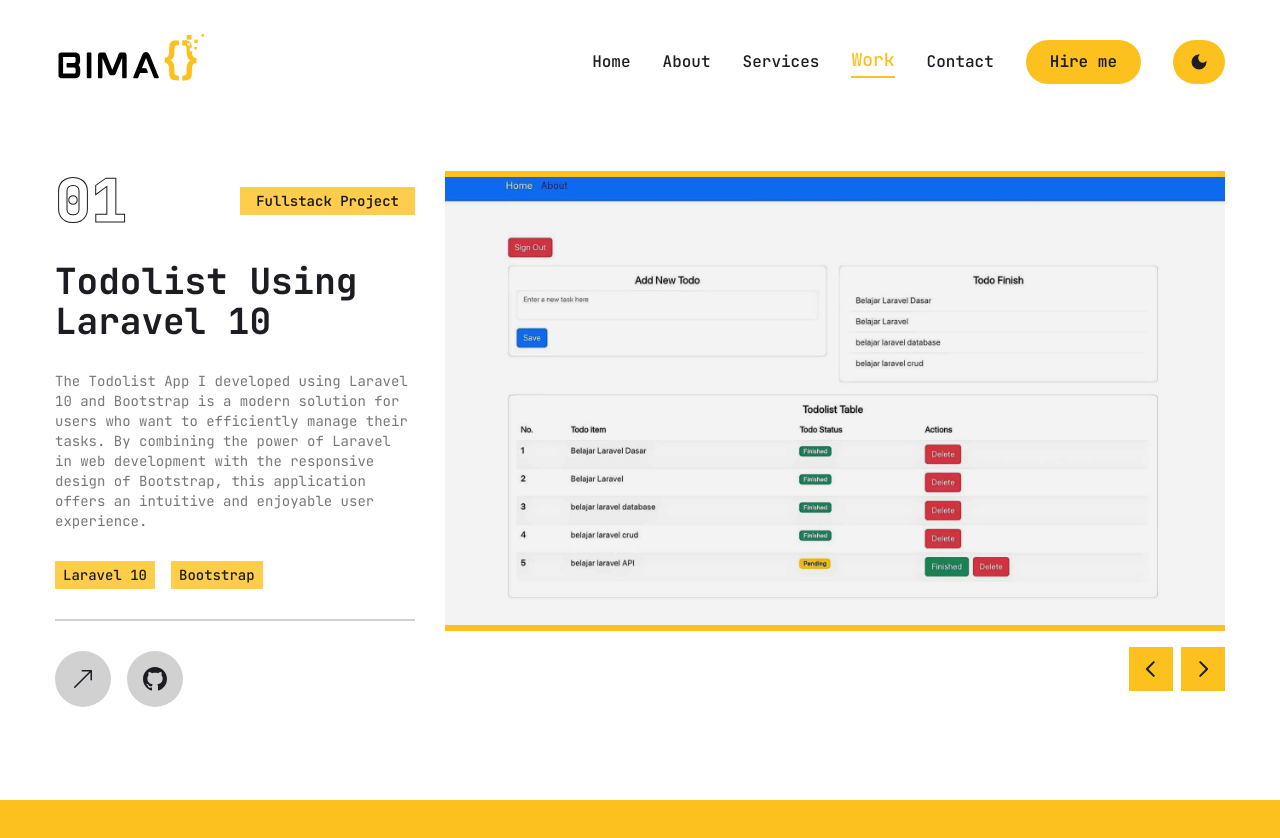
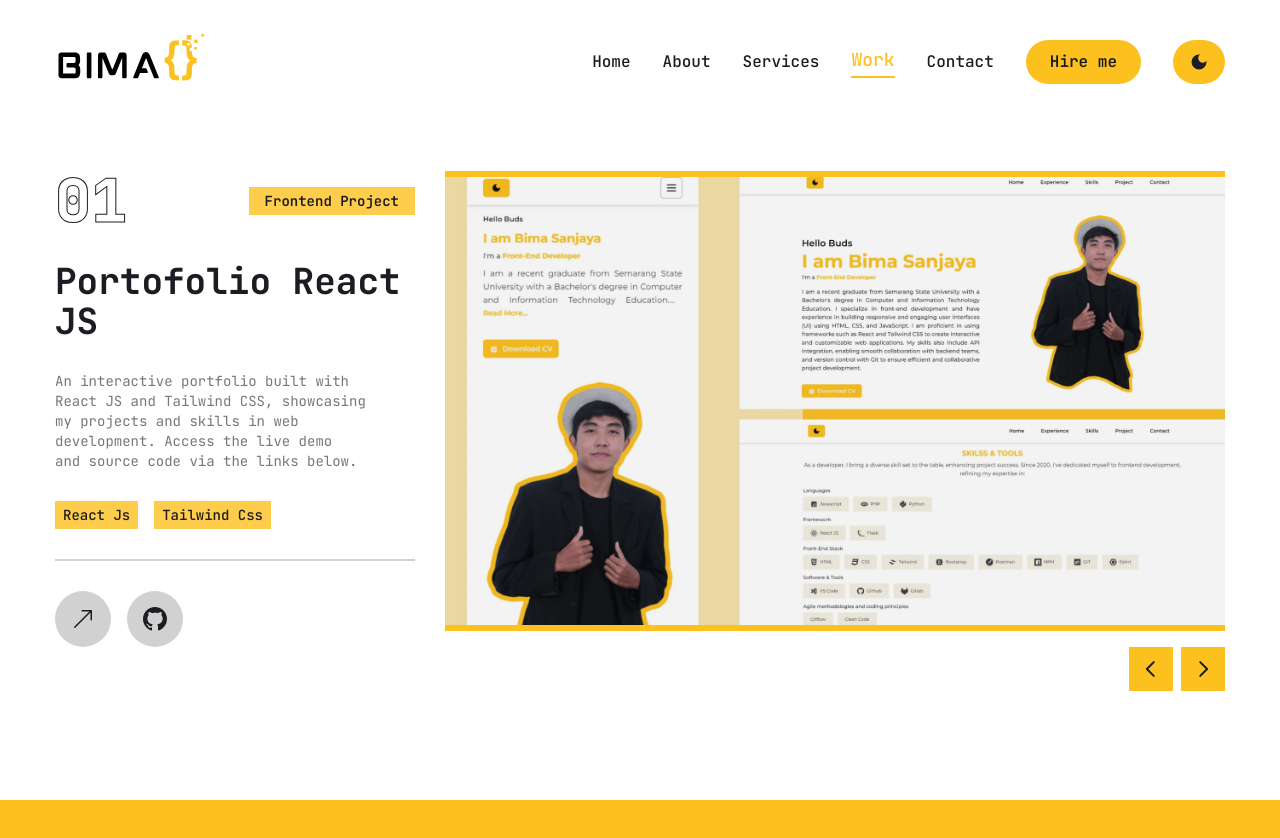
Before and after one commit to Bimasanjaya0704/next-portofolio, a Next.js app: page /work in a window 1280 px wide. Shown: the top 838 px of the page. Built offline with nearby package versions, Linux system fonts and the light colour scheme.

Commit message:
add project at work page

```diff
--- a/app/about/page.tsx
+++ b/app/about/page.tsx
@@ -207,7 +207,7 @@ const About = () => {
                 <h3 className="text-2xl md:text-4xl font-bold">
                   {experience.title}
                 </h3>
-                <p className="max-w-[600px] text-primary/80 dark:text-white/60 mx-auto text-sm md:text-balance  lg:text-left text-center lg:text-left lg:mx-0">
+                <p className="max-w-[600px] text-primary/80 dark:text-white/60 mx-auto text-sm md:text-balance  lg:textleft text-center lg:mx-0">
                   {experience.description}
                 </p>
                 <ScrollArea className="h-[400px]">
@@ -244,7 +244,7 @@ const About = () => {
                 <h3 className="text-2xl md:text-4xl font-bold">
                   {education.title}
                 </h3>
-                <p className="max-w-[600px] text-primary/80 dark:text-white/60 mx-auto text-sm md:text-balance text-center lg:text-left lg:mx-0">
+                <p className="max-w-[600px] text-primary/80 dark:text-white/60 mx-auto text-sm md:text-balance text-center lg:mx-0">
                   {education.description}
                 </p>
                 <ScrollArea className="h-[400px]">
@@ -280,7 +280,7 @@ const About = () => {
                   <h3 className="text-2xl md:text-4xl font-bold">
                     {skills.title}
                   </h3>
-                  <p className="max-w-[600px] text-primary/80 dark:text-white/60 mx-auto text-sm md:text-balance text-center lg:text-left lg:mx-0">
+                  <p className="max-w-[600px] text-primary/80 dark:text-white/60 mx-auto text-sm md:text-balance text-center lg:mx-0">
                     {skills.description}
                   </p>
                 </div>
@@ -329,7 +329,7 @@ const About = () => {
                 <h3 className="text-2xl md:text-4xl font-bold">
                   {about.title}
                 </h3>
-                <p className="max-w-[600px] text-primary/80 dark:text-white/60 mx-auto text-sm md:text-balance text-center lg:text-left lg:mx-0">
+                <p className="max-w-[600px] text-primary/80 dark:text-white/60 mx-auto text-sm md:text-balance text-center lg:mx-0">
                   {about.description}
                 </p>
                 <ul className="grid grid-cols-1 gap-6 w-full mx-auto lg:grid-cols-2 lg:max-w-full">
--- a/components/Stats.tsx
+++ b/components/Stats.tsx
@@ -7,7 +7,7 @@ const stats = [
     text: "Years of experience",
   },
   {
-    num: 7,
+    num: 11,
     text: "Projects completed",
   },
   {
--- a/components/WorkPage.tsx
+++ b/components/WorkPage.tsx
@@ -22,12 +22,32 @@ import prakalightImage from "@/public/assets/work/praka.webp";
 import wawasanImage from "@/public/assets/work/wawasan.webp";
 import rppImage from "@/public/assets/work/rpp.webp"; //
 import juraganImage from "@/public/assets/work/juragan.webp";
+import portoImage from "@/public/assets/work/porto.webp";
 import WorkSlideBtn from "@/components/WorkSlideBtn";
 import { motion } from "framer-motion";
 
 const projects = [
   {
     num: "01",
+    category: "Frontend",
+    title: "Portofolio React JS",
+    description:
+      "An interactive portfolio built with React JS and Tailwind CSS, showcasing my projects and skills in web development. Access the live demo and source code via the links below.",
+    image: portoImage,
+    live: "https://portofolio-bimasanjaya.netlify.app/",
+    github:
+      "hhttps://github.com/Bimasanjaya0704/Portofolio-Web-using-React-and-Tailwind-v3",
+    stack: [
+      {
+        name: "React Js",
+      },
+      {
+        name: "Tailwind Css",
+      },
+    ],
+  },
+  {
+    num: "02",
     category: "Fullstack",
     title: "Todolist using Laravel 10",
     description:
@@ -44,8 +64,9 @@ const projects = [
       },
     ],
   },
+
   {
-    num: "02",
+    num: "03",
     category: "Frontend",
     title: "Lesyuk",
     description:
@@ -63,7 +84,7 @@ const projects = [
     ],
   },
   {
-    num: "03",
+    num: "04",
     category: "Fullstack",
     title: "Meeting Schedular",
     description:
@@ -82,7 +103,7 @@ const projects = [
     ],
   },
   {
-    num: "04",
+    num: "05",
     category: "Fullstack",
     title: "RingkasAJA",
     description:
@@ -100,7 +121,7 @@ const projects = [
     ],
   },
   {
-    num: "05",
+    num: "06",
     category: "Mobile",
     title: "App Melati",
     description:
@@ -115,7 +136,7 @@ const projects = [
     ],
   },
   {
-    num: "06",
+    num: "07",
     category: "Frontend",
     title: "BIMovies",
     description:
@@ -134,7 +155,7 @@ const projects = [
     ],
   },
   {
-    num: "07",
+    num: "08",
     category: "Frontend",
     title: "Prakalight",
     description:
@@ -152,7 +173,7 @@ const projects = [
     ],
   },
   {
-    num: "08",
+    num: "09",
     category: "Wordpress",
     title: "Wawasan Edukasi",
     description:
@@ -170,7 +191,7 @@ const projects = [
     ],
   },
   {
-    num: "09",
+    num: "10",
     category: "Fullstack",
     title: "RPP Maker",
     description:
@@ -188,7 +209,7 @@ const projects = [
     ],
   },
   {
-    num: "10",
+    num: "11",
     category: "Frontend",
     title: "Juragan COD",
     description:
```
Also changed, not shown: public/assets/work/porto.webp (added).
